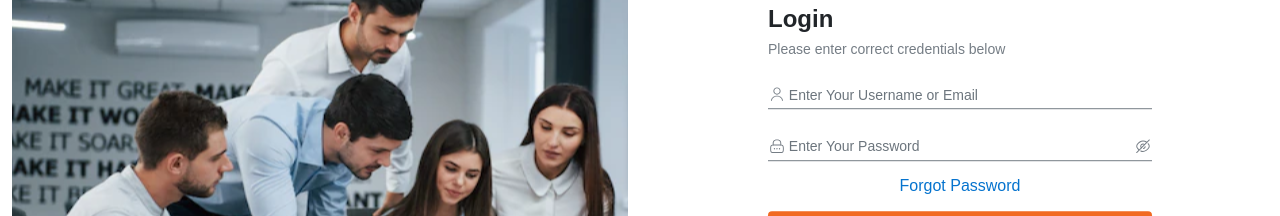
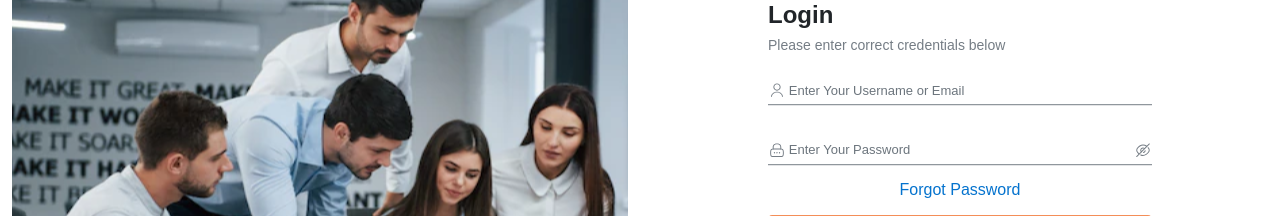
Before and after one commit to RameshEvoke/RM_Tool, a React (Vite) app: page / in a window 1280 px wide. Shown: the part 222-438 px from the top of the page. Built offline with nearby package versions, Linux system fonts and the light colour scheme.

Commit message:
added missed styles

```diff
--- a/src/components/LoginForm.jsx
+++ b/src/components/LoginForm.jsx
@@ -68,7 +68,7 @@ const LoginForm = () => {
       <input type="text" placeholder="Enter Your Username or Email" className="form-control cust-login-field"/>
       <img className="po-abs-icon" src="./user-id-icon.svg"/>
     </div>
-    <div className="form-group  pos-rel">
+    <div className="form-group  pos-rel mt-4">
     <label for="username"></label>
       <input type="password" placeholder="Enter Your Password" className="form-control cust-login-field"/>
       <img className="po-abs-icon" src="./password-lock-icon.svg"/>
--- a/src/global.css
+++ b/src/global.css
@@ -294,13 +294,14 @@ body{
   padding-left: 1.3rem !important;
   height: 36px;
   padding-bottom: 0 !important;
-  font-size: 14px !important;
+  font-size: 13px !important;
   border-top: 0 !important;
   border-left: 0 !important;
   border-right: 0 !important;
   border-radius: 0 !important;
   border-color: #757D85 !important;
   box-shadow: none !important;
+  color: #757d85;
 }
 .po-abs-icon{
   position: absolute;
```
